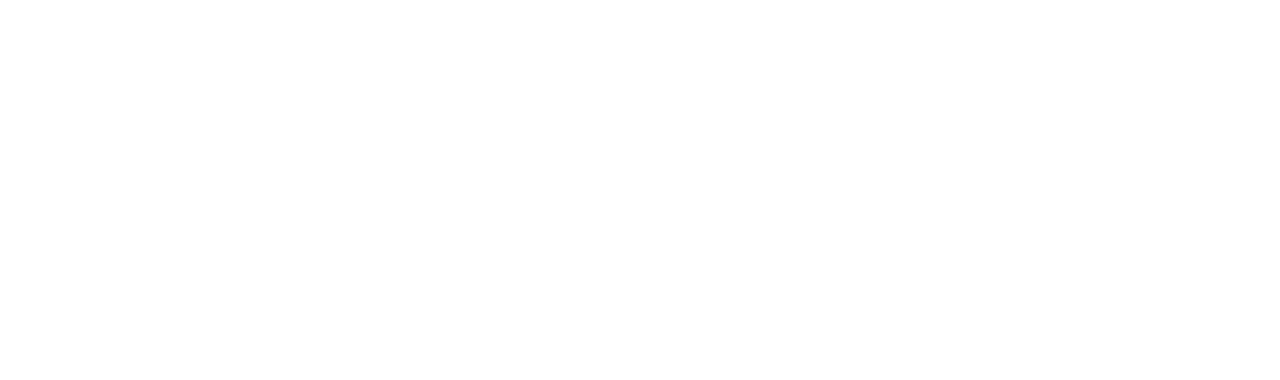
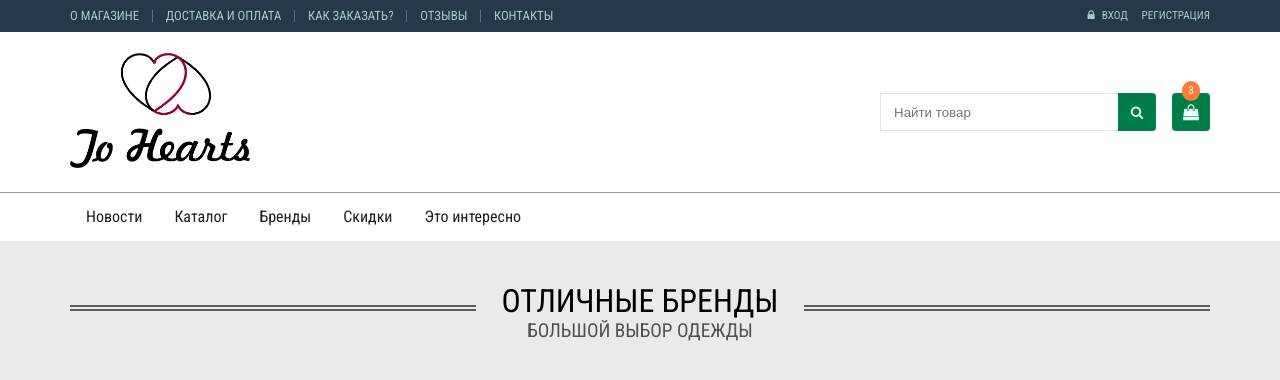
Before and after one commit to ethgrin/2hearts, a plain HTML site: page index.html in a window 1280 px wide. Drawn offline with Linux system fonts and the light colour scheme.

Commit message:
Eth Li can't understand how commit and push changes on GitHub. I will help him

```diff
--- /dev/null
+++ b/css/main.css
@@ -0,0 +1,104 @@
+/*
+font-family: 'Roboto Condensed', sans-serif;
+font-family: 'PT Sans Narrow', sans-serif;
+*/
+body { background-color: #EAEAEA; font-family: 'Roboto Condensed', sans-serif; }
+a { text-decoration: none; }
+.eth-shell { width: 1140px; margin: auto; }
+/* Группированные стили стили */
+.eth-toppanel, .eth-toppanel nav ul, .eth-header,
+.eth-search-cart, .eth-search-cart form, .eth-cart,
+.eth-menu ul, .eth-htext>div {
+    display: -webkit-box;
+    display: -moz-box;
+    display: -ms-flexbox;
+    display: -webkit-flex;
+    display: flex;
+}
+.eth-toppanel > nav { font-size: 0.8em; }
+.eth-auth { font-size: 0.7em; }
+.eth-toppanel, .eth-header, .eth-cart { align-items: center; }
+.eth-cart, .eth-htext>div { justify-content: center; }
+.eth-toppanel, .eth-header { justify-content: space-between; }
+.eth-toppanel { text-transform: uppercase; }
+.eth-toppanel { color: #A8CACA; }
+.eth-toppanel a { color: inherit; }
+/* Верхняя панель сайта */
+.eth-toppanel-wrapper, .eth-toppanel { background: #26394A; }
+.eth-toppanel { height: 32px; }
+.eth-toppanel nav ul li:not(:last-child) {
+    padding-right: 1em;
+    margin-right: 1em;
+    border-right: 1px solid #586D7D;
+}
+.eth-toppanel a>.fa-lock { margin-right: 0.4em; }
+.eth-toppanel a:hover { color: #FFFFFF; }
+.eth-auth a:not(:last-child) { margin-right: 1em; }
+/* Заголовок сайта */
+.eth-header-wrapper, .eth-header { background-color: #FFFFFF; }
+.eth-header { height: 160px; }
+.eth-header .eth-logo img { width: 180px; }
+.eth-search-cart, .eth-search-cart button,
+.eth-cart { height: 38px; }
+.eth-search-cart button, .eth-cart { width: 38px; }
+.eth-search-cart input, .eth-search-cart button {
+    border: none;
+    outline: none;
+    cursor: pointer;
+    padding: 0;
+}
+.eth-search-cart input {
+    height: 36px;
+    width: 224px;
+    padding-left: 1em;
+    border-top: 1px solid #E4E4E4;
+    border-left: 1px solid #E4E4E4;
+    border-bottom: 1px solid #E4E4E4;
+}
+.eth-search-cart button { border-bottom-right-radius: 10%; border-top-right-radius: 10% }
+.eth-cart, .eth-search-cart button {  background-color: #007D49; color: #EAFFF6; }
+.eth-cart:hover, .eth-search-cart button:hover {  background-color: #009456; }
+.eth-cart {
+    border-radius:10%;
+    margin-left: 1em;
+    position: relative;
+}
+.eth-cart .eth-cart-cnt {
+    height: 20px;
+    padding: 0 0.6em;
+    text-align: center;
+    border-radius: 100%;
+    position: absolute;
+    font-size: 0.7em;
+    line-height: 20px;
+    top: -12px;
+    background-color: #FF7D37;
+    color: #FFFFFF;
+}
+/* Горизонтальное меню */
+.eth-menu-wrapper, .eth-menu { background-color: #FFFFFF; }
+.eth-menu-wrapper { border-top: 1px solid #9A9A9A; position: relative; }
+.eth-menu ul li a { display: block; padding: 1em; color: #1E1E1E; }
+.eth-menu { margin-top: -1px; }
+.eth-menu >div { height: 1px; background-color: #9A9A9A; }
+/* Контент */
+main { min-height: 100vh; }
+/* Материалы на главной странице */
+.eth-htext{ margin-top: 4em; text-align: center; text-transform: uppercase; }
+.eth-htext>div {
+    width: 100%;
+    height: 6px;
+    border-top: 6px double #5C5C5C;
+    position: relative;
+}
+.eth-htext h2 {
+    font-size: 2em;
+    margin-top: -0.8em;
+    background: #EAEAEA;
+    padding: 0 0.8em;
+    margin-bottom: 0.1em;
+}
+.eth-htext h3 {
+    font-size: 1.2em;
+    color: #505050;
+}
--- a/css/text.css
+++ /dev/null
@@ -1,4 +0,0 @@
-/*
-font-family: 'Roboto Condensed', sans-serif;
-font-family: 'PT Sans Narrow', sans-serif;
-*/
--- a/index.html
+++ b/index.html
@@ -5,13 +5,75 @@
         <link href="https://fonts.googleapis.com/css?family=PT+Sans+Narrow|Roboto+Condensed" rel="stylesheet">
         <link rel="stylesheet" href="//maxcdn.bootstrapcdn.com/font-awesome/4.6.3/css/font-awesome.min.css">
         <link rel="stylesheet" href="css/reset.css">
-        <link rel="stylesheet" href="css/text.css">
-        <link rel="stylesheet" href="css/temp.css">
+        <link rel="stylesheet" href="css/main.css">
         <title>Document</title>
     </head>
     <body>
-        <div class="eth-shell">
-
+        <div class="eth-toppanel-wrapper">
+            <div class="eth-shell">
+                <div class="eth-toppanel">
+                    <nav>
+                        <ul>
+                            <li><a href="#" title="#">О магазине</a></li>
+                            <li><a href="#" title="#">Доставка и оплата</a></li>
+                            <li><a href="#" title="#">Как заказать?</a></li>
+                            <li><a href="#" title="#">Отзывы</a></li>
+                            <li><a href="#" title="#">Контакты</a></li>
+                        </ul>
+                    </nav>
+                    <div class="eth-auth">
+                        <a href="#" title="#"><span class="fa fa-lock"></span> Вход</a>
+                        <a href="#" title="#">Регистрация</a>
+                    </div>
+                </div>
+            </div>
         </div>
+        <div class="eth-header-wrapper">
+            <div class="eth-shell">
+                <div class="eth-header">
+                    <div class="eth-logo">
+                        <img src="img/logo.png" alt="">
+                    </div>
+                    <div class="eth-search-cart">
+                        <form action="">
+                            <input type="text" placeholder="Найти товар">
+                            <button><span class="fa fa-search"></span></button>
+                        </form>
+                        <a href="" class="eth-cart">
+                            <span class="eth-cart-cnt" title="Ожидаются к заказу">3</span>
+                            <span class="fa fa-shopping-bag"></span>
+                        </a>
+                    </div>
+                </div>
+            </div>
+        </div>
+        <div class="eth-menu-wrapper">
+            <div class="eth-shell">
+                <div class="eth-menu">
+                    <div class="eth-hline-bag"></div>
+                    <nav>
+                        <ul>
+                            <li><a href="#" title="">Новости</a></li>
+                            <li><a href="#" title="">Каталог</a></li>
+                            <li><a href="#" title="">Бренды</a></li>
+                            <li><a href="#" title="">Скидки</a></li>
+                            <li><a href="#" title="">Это интересно</a></li>
+                        </ul>
+                    </nav>
+                </div>
+            </div>
+        </div>
+        <main>
+            <div class="eth-shell">
+                <div class="eth-htext">
+                    <div>
+                        <div>
+                            <h2>Отличные Бренды</h2>
+                            <h3>Большой выбор одежды</h3>
+                        </div>
+                    </div>
+                </div>
+            </div>
+        </main>
     </body>
 </html>
```
Also changed, not shown: css/temp.css (deleted), img/logo.png (added), 1 other file.
